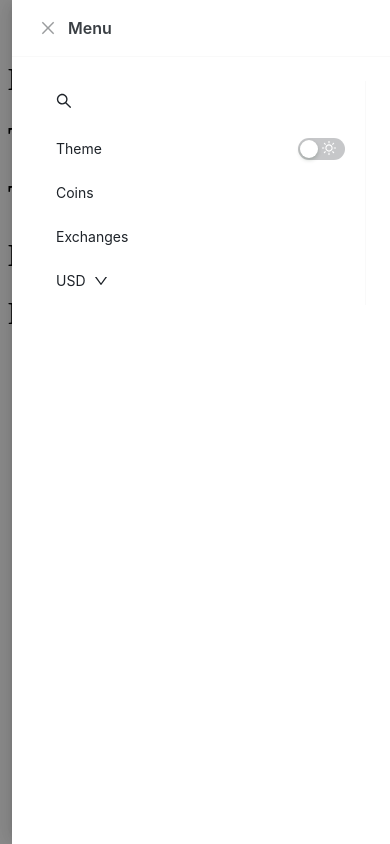
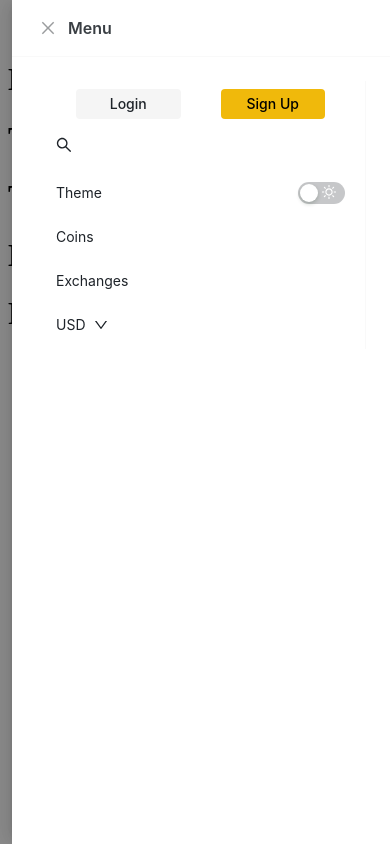
Before and after one commit to MohsenKazemizade/crypto-website, a React (Vite) app: page / in a window 390 px wide. Both pictures are taken after a click on the button 366 px from the left and 24 px from the top of the page. Built offline with nearby package versions, Linux system fonts and the light colour scheme.

Commit message:
feat: adding login and signup link to mobile navbar

```diff
--- /dev/null
+++ b/src/Components/Navbar/LoginLink.tsx
@@ -0,0 +1,42 @@
+// src/Components/Navbar/LoginLink.tsx
+import { Link } from "react-router-dom";
+import { useState } from "react";
+import { useTheme } from "../../Context/ThemeContext";
+
+const LoginLink: React.FC = () => {
+  const [hover, setHover] = useState(false);
+  const { theme } = useTheme();
+
+  return (
+    <Link
+      to="/login"
+      onMouseEnter={() => setHover(true)}
+      onMouseLeave={() => setHover(false)}
+      style={{
+        display: "block",
+        textAlign: "center",
+        padding: "4px 12px",
+        borderRadius: "4px",
+        backgroundColor: hover
+          ? theme === "dark"
+            ? "#3A3F45"
+            : "#e6e6e6"
+          : theme === "dark"
+          ? "#2B3139"
+          : "#f5f5f5",
+        color: theme === "dark" ? "#EAECEF" : "#1E2329",
+        fontSize: "14px",
+        lineHeight: "22px",
+        fontFamily:
+          "-apple-system, BlinkMacSystemFont, 'Segoe UI', Roboto, 'Helvetica Neue', Arial, sans-serif",
+        fontWeight: 500,
+        textDecoration: "none",
+        transition: "all 0.3s ease",
+      }}
+    >
+      Login
+    </Link>
+  );
+};
+
+export default LoginLink;
--- /dev/null
+++ b/src/Components/Navbar/SignupLink.tsx
@@ -0,0 +1,34 @@
+// src/Components/Navbar/SignupLink.tsx
+import { Link } from "react-router-dom";
+import { useState } from "react";
+
+const SignupLink: React.FC = () => {
+  const [hover, setHover] = useState(false);
+
+  return (
+    <Link
+      to="/signup"
+      onMouseEnter={() => setHover(true)}
+      onMouseLeave={() => setHover(false)}
+      style={{
+        display: "block",
+        textAlign: "center",
+        padding: "4px 12px",
+        borderRadius: "4px",
+        backgroundColor: hover ? "#e4aa07" : "#F0B90B",
+        color: "#000000",
+        fontSize: "14px",
+        lineHeight: "22px",
+        fontFamily:
+          "-apple-system, BlinkMacSystemFont, 'Segoe UI', Roboto, 'Helvetica Neue', Arial, sans-serif",
+        fontWeight: 500,
+        textDecoration: "none",
+        transition: "all 0.3s ease",
+      }}
+    >
+      Sign Up
+    </Link>
+  );
+};
+
+export default SignupLink;
--- a/src/Layouts/PrimaryLayout/Components/Navbar/NavbarItems.tsx
+++ b/src/Layouts/PrimaryLayout/Components/Navbar/NavbarItems.tsx
@@ -2,11 +2,12 @@
 import { Link } from "react-router-dom";
 import { DownOutlined, SmileOutlined } from "@ant-design/icons";
 import type { MenuProps } from "antd";
-import { Dropdown, Space } from "antd";
+import { Dropdown, Menu, Space } from "antd";
 import SearchBarMobile from "../../../../Components/SearchBar/SearchBarMobile";
 import SearchBarDesktop from "../../../../Components/SearchBar/SearchBarDesktop";
 import ThemeSwitcherMenuItem from "../../../../Components/SwitchTheme/ThemeSwitcherMenuItem";
-
+import LoginLink from "../../../../Components/Navbar/LoginLink";
+import SignupLink from "../../../../Components/Navbar/SignupLink";
 export const currenciesItems: MenuProps["items"] = [
   {
     key: "1",
@@ -55,6 +56,25 @@ export const currenciesItems: MenuProps["items"] = [
 ];
 
 export const mobileItems: MenuProps["items"] = [
+  {
+    key: "auth-links",
+    label: (
+      <div
+        style={{
+          display: "flex",
+          justifyContent: "space-between",
+          width: "100%",
+        }}
+      >
+        <Menu.Item key="login">
+          <LoginLink />
+        </Menu.Item>
+        <Menu.Item key="login">
+          <SignupLink />
+        </Menu.Item>
+      </div>
+    ),
+  },
   {
     key: "search-bar",
     label: <SearchBarMobile />,
```
